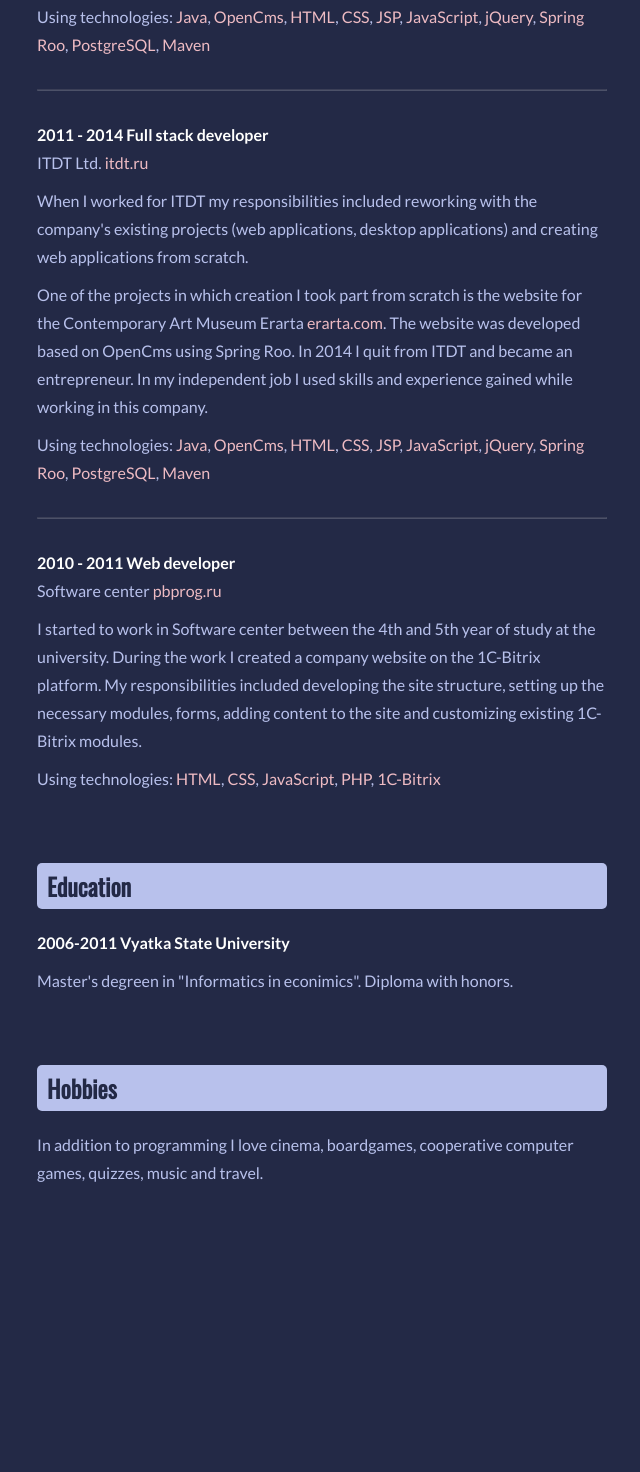
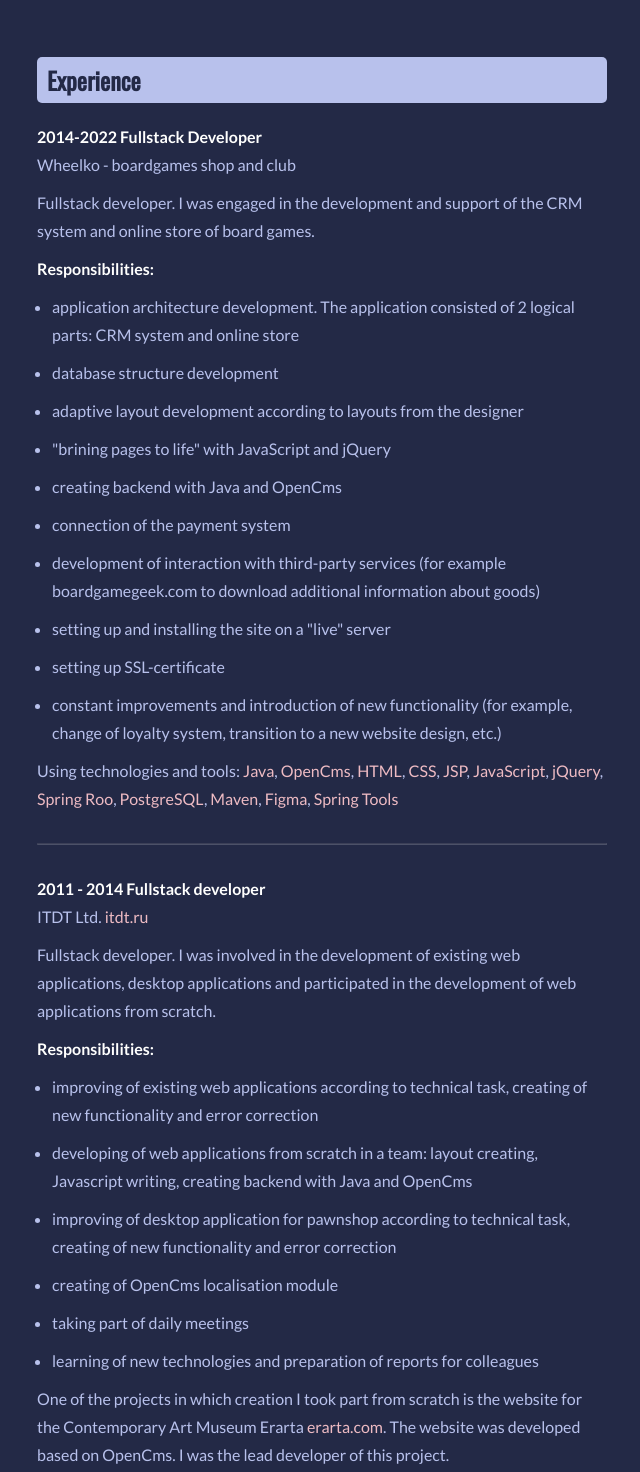
Before and after one commit to bijou743/My-resume, a plain HTML site: page index.html in a window 1280 px wide. Shown: the part 1319-2791 px from the top of the page, without its empty margins (515-1155 px from the left). Before the commit the page ends 2636 px from the top, so only its background shows below. Drawn offline with nearby package versions, Linux system fonts and the light colour scheme.

Commit message:
Content updated
Changed experience content, tools. Added soft skills block.

```diff
--- a/index.html
+++ b/index.html
@@ -74,31 +74,18 @@
 							experience as PHP-developer, 3 years experience in
 							Java-development as employee and 7 years experience of web
 							development in my own business. At the beginnig of 2022 I've
-							decided to change my career and work as frontend developer. During
-							my career I've been engaged in the development of new web
+							decided to change my career and work as frontend developer. Now
+							I'm learning new technologies, frameworkds and libraries:
+							JavaScript, SCSS/SASS, VueJS, Pinia, Vue Router, Nuxt, TypeScript,
+							etc.
+						</p>
+						<p>
+							During my career I've been engaged in the development of new web
 							applications from scratch, as well as working with existing
-							systems with a large set of legacy code. With a curiosity to
-							understand new technologies and approaches, I am ready for any
-							task and complexity.
+							systems with a large set of legacy code. Now I am ready to tasks
+							of any complexity, I'm ready to learn, work and develop.
 						</p>
 					</div>
-
-					<!-- <div class="right-content__block">
-						<h2>Skills</h2>
-
-						<ul>
-							<li>
-								I have experience with HTML, CSS/SCSS, JavaScript. Now I'm
-								studing VueJS and TypeScript.
-							</li>
-							<li>I have experience in creating responsive layouts.</li>
-							<li>I know how to create website based on a design layout.</li>
-							<li>I like to work in a team but also I can work on my own.</li>
-							<li>I'm very disciplined and self-organized.</li>
-							<li>I am friendly and know how to communicate with people.</li>
-							<li>I'm ready to solve complex tasks.</li>
-						</ul>
-					</div> -->
 
 					<div class="right-content__block">
 						<h2>Tools</h2>
@@ -156,22 +143,22 @@
 								/>
 								<span>VueJS</span>
 							</div>
-							<div>
+							<!-- <div>
 								<img
 									src="./images/nuxtjs-original.svg"
 									title="NuxtJS"
 									alt="NuxtJS"
 								/>
 								<span>NuxtJS</span>
-							</div>
-							<div>
+							</div> -->
+							<!-- <div>
 								<img
 									src="./images/react-original.svg"
 									title="React"
 									alt="React"
 								/>
 								<span>React</span>
-							</div>
+							</div> -->
 							<div>
 								<img
 									src="./images/typescript-original.svg"
@@ -240,65 +227,127 @@
 					</div>
 
 					<div class="right-content__block">
+						<h2>Soft Skills</h2>
+
+						<ul>
+							<li>I'm responsible, disciplined and self-organized</li>
+							<li>
+								I am punctual, I value my time and the time of other people
+							</li>
+							<li>I am friendly and know how to communicate with people</li>
+							<li>
+								I like to work in a team but also I can work on my own and take
+								my own decisions
+							</li>
+							<li>
+								I know how to work with documentation and look for information
+							</li>
+							<li>I like to learn and put my knowledge into practice</li>
+							<li>I'm ready to solve complex tasks</li>
+						</ul>
+					</div>
+
+					<div class="right-content__block">
 						<h2>Experience</h2>
 
 						<div class="experience">
 							<p>
-								<b>2014-2022 Self-employed</b> <br />
-								Wheelko - boardgames shop
+								<b>2014-2022 Fullstack Developer</b> <br />
+								Wheelko - boardgames shop and club
 							</p>
 
 							<p>
-								In the fall of 2014 I opened a board games shop in Kirov. The
-								store has been successfully operating for a little over 7 years
-								and in January 2022 I closed it. During this time I performed a
-								huge range of duties: I was a shop assistant, was engaged in
-								hiring staff process, led social networks, selected assortment,
-								was engaged in marketing.
+								Fullstack developer. I was engaged in the development and
+								support of the CRM system and online store of board games.
 							</p>
+							<p><b>Responsibilities:</b></p>
+							<ul>
+								<li>
+									application architecture development. The application
+									consisted of 2 logical parts: CRM system and online store
+								</li>
+								<li>database structure development</li>
+								<li>
+									adaptive layout development according to layouts from the
+									designer
+								</li>
+								<li>"brining pages to life" with JavaScript and jQuery</li>
+								<li>creating backend with Java and OpenCms</li>
+								<li>connection of the payment system</li>
+								<li>
+									development of interaction with third-party services (for
+									example boardgamegeek.com to download additional information
+									about goods)
+								</li>
+								<li>setting up and installing the site on a "live" server</li>
+								<li>setting up SSL-certificate</li>
+								<li>
+									constant improvements and introduction of new functionality
+									(for example, change of loyalty system, transition to a new
+									website design, etc.)
+								</li>
+							</ul>
+
 							<p>
-								Moreover I developed and supported a website for my shop, both
-								backend and frontend. I created a full-fledged online store with
-								choise of delivery method and online payment for orders. Also
-								part of the site was a CRM system, developed by me for the needs
-								of the store.
-							</p>
-							<p>
-								Using technologies: <span>Java</span>, <span>OpenCms</span>,
-								<span>HTML</span>, <span>CSS</span>, <span>JSP</span>,
-								<span>JavaScript</span>, <span>jQuery</span>,
+								Using technologies and tools: <span>Java</span>,
+								<span>OpenCms</span>, <span>HTML</span>, <span>CSS</span>,
+								<span>JSP</span>, <span>JavaScript</span>, <span>jQuery</span>,
 								<span>Spring Roo</span>, <span>PostgreSQL</span>,
-								<span>Maven</span>
+								<span>Maven</span>, <span>Figma</span>,
+								<span>Spring Tools</span>
 							</p>
 
 							<hr />
 
 							<p>
-								<b>2011 - 2014 Full stack developer</b><br />
+								<b>2011 - 2014 Fullstack developer</b><br />
 								ITDT Ltd.
 								<a href="https://www.itdt.ru/" target="_blank">itdt.ru</a>
 							</p>
 
 							<p>
-								When I worked for ITDT my responsibilities included reworking
-								with the company's existing projects (web applications, desktop
-								applications) and creating web applications from scratch.
+								Fullstack developer. I was involved in the development of
+								existing web applications, desktop applications and participated
+								in the development of web applications from scratch.
 							</p>
+							<p><b>Responsibilities:</b></p>
+							<ul>
+								<li>
+									improving of existing web applications according to technical
+									task, creating of new functionality and error correction
+								</li>
+								<li>
+									developing of web applications from scratch in a team: layout
+									creating, Javascript writing, creating backend with Java and
+									OpenCms
+								</li>
+								<li>
+									improving of desktop application for pawnshop according to
+									technical task, creating of new functionality and error
+									correction
+								</li>
+								<li>creating of OpenCms localisation module</li>
+								<li>taking part of daily meetings</li>
+								<li>
+									learning of new technologies and preparation of reports for
+									colleagues
+								</li>
+							</ul>
 							<p>
 								One of the projects in which creation I took part from scratch
 								is the website for the Contemporary Art Museum Erarta
 								<a href="https://www.erarta.com/" target="_blank">erarta.com</a
-								>. The website was developed based on OpenCms using Spring Roo.
-								In 2014 I quit from ITDT and became an entrepreneur. In my
-								independent job I used skills and experience gained while
-								working in this company.
+								>. The website was developed based on OpenCms. I was the lead
+								developer of this project.
 							</p>
+
 							<p>
-								Using technologies: <span>Java</span>, <span>OpenCms</span>,
-								<span>HTML</span>, <span>CSS</span>, <span>JSP</span>,
-								<span>JavaScript</span>, <span>jQuery</span>,
+								Using technologies and tools: <span>Java</span>,
+								<span>OpenCms</span>, <span>HTML</span>, <span>CSS</span>,
+								<span>JSP</span>, <span>JavaScript</span>, <span>jQuery</span>,
 								<span>Spring Roo</span>, <span>PostgreSQL</span>,
-								<span>Maven</span>
+								<span>Maven</span>, <span>SVN Server</span>,
+								<span>Spring Tools</span>, <span>Eclipse</span>
 							</p>
 
 							<hr />
```
Also changed, not shown: 1 other file.
